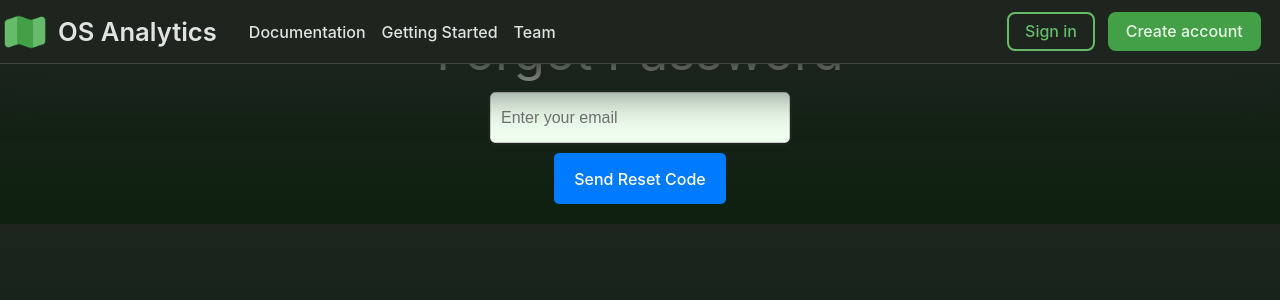
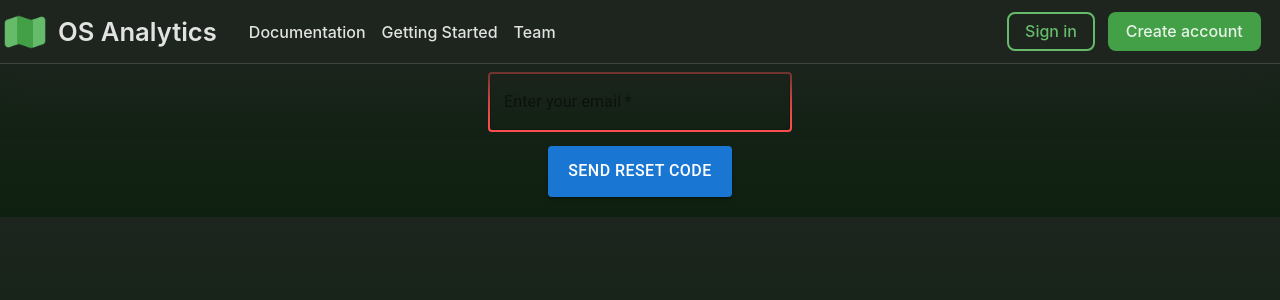
Before and after one commit to oslabs-beta/OS-Analytics, a React (Vite) app in the folder client/: page /forgot-password in a window 1280 px wide. Shown: the top 300 px of the page. Built offline with nearby package versions, Linux system fonts and the light colour scheme; no server answers.

Commit message:
working playground and fogot password function

```diff
--- a/client/src/components/User/ForgotPassword.tsx
+++ b/client/src/components/User/ForgotPassword.tsx
@@ -2,6 +2,7 @@ import { useState } from 'react';
 import axios from 'axios';
 import { backendUrl } from '../../state/Atoms';
 import Navbar from '../Navbar/Navbar';
+import { TextField, Button, Box, Typography } from '@mui/material';
 
 export default function ForgotPassword() {
   const [email, setEmail] = useState('');
@@ -38,92 +39,61 @@ export default function ForgotPassword() {
   }
 
   return (
-    <div style={{ textAlign: 'center', padding: '20px' }}>
-        <Navbar />
-      <h2>Forgot Password</h2>
+    <Box sx={{ textAlign: 'center', padding: '20px' }}>
+      <Navbar />
+      <Typography variant="h4" gutterBottom>
+        Forgot Password
+      </Typography>
       {step === 1 ? (
-        <div>
-          <input
+        <Box>
+          <TextField
             type="email"
-            placeholder="Enter your email"
+            label="Enter your email"
             value={email}
             onChange={(e) => setEmail(e.target.value)}
             required
-            style={{
-              margin: '10px 0',
-              padding: '10px',
-              width: '80%',
-              maxWidth: '300px',
-              borderRadius: '5px',
-              border: '1px solid #ccc',
-              fontSize: '16px',
-            }}
+            fullWidth
+            sx={{ marginBottom: '16px', maxWidth: '300px' }}
           />
-          <button
+          <Button
+            variant="contained"
+            color="primary"
             onClick={handleForgotPassword}
-            style={{
-              padding: '10px 20px',
-              backgroundColor: '#007BFF',
-              color: 'white',
-              border: 'none',
-              borderRadius: '5px',
-              cursor: 'pointer',
-              fontSize: '16px',
-            }}
+            sx={{ padding: '10px 20px', fontSize: '16px' }}
           >
             Send Reset Code
-          </button>
-        </div>
+          </Button>
+        </Box>
       ) : (
-        <div>
-          <input
+        <Box>
+          <TextField
             type="text"
-            placeholder="Enter the code you received"
+            label="Enter the code you received"
             value={code}
             onChange={(e) => setCode(e.target.value)}
             required
-            style={{
-              margin: '10px 0',
-              padding: '10px',
-              width: '80%',
-              maxWidth: '300px',
-              borderRadius: '5px',
-              border: '1px solid #ccc',
-              fontSize: '16px',
-            }}
+            fullWidth
+            sx={{ marginBottom: '16px', maxWidth: '300px' }}
           />
-          <input
+          <TextField
             type="password"
-            placeholder="Enter new password"
+            label="Enter new password"
             value={newPassword}
             onChange={(e) => setNewPassword(e.target.value)}
             required
-            style={{
-              margin: '10px 0',
-              padding: '10px',
-              width: '80%',
-              maxWidth: '300px',
-              borderRadius: '5px',
-              border: '1px solid #ccc',
-              fontSize: '16px',
-            }}
+            fullWidth
+            sx={{ marginBottom: '16px', maxWidth: '300px' }}
           />
-          <button
+          <Button
+            variant="contained"
+            color="success"
             onClick={handleConfirmPassword}
-            style={{
-              padding: '10px 20px',
-              backgroundColor: '#28A745',
-              color: 'white',
-              border: 'none',
-              borderRadius: '5px',
-              cursor: 'pointer',
-              fontSize: '16px',
-            }}
+            sx={{ padding: '10px 20px', fontSize: '16px' }}
           >
             Reset Password
-          </button>
-        </div>
+          </Button>
+        </Box>
       )}
-    </div>
+    </Box>
   );
 }
```
